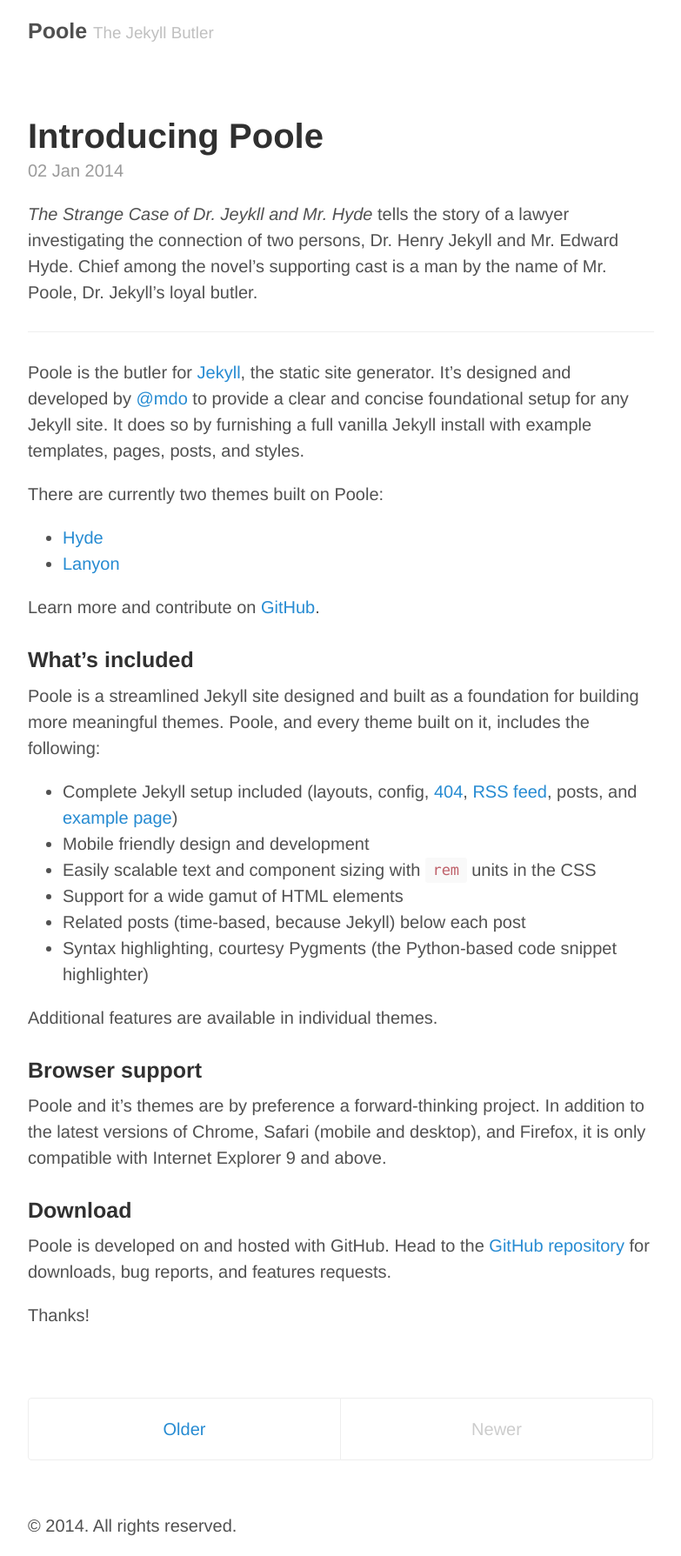
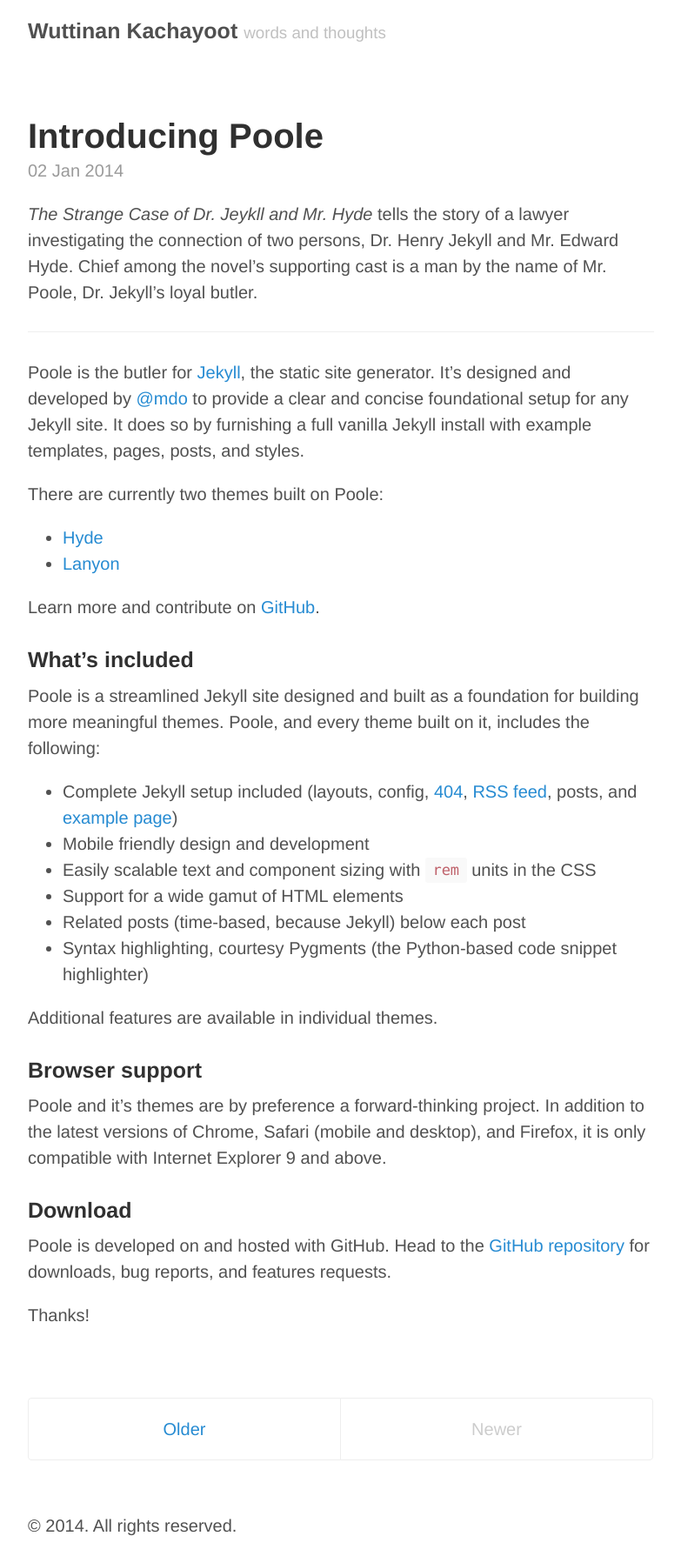
Before and after one commit to wuttinan/wuttinan.github.io, a Jekyll site: the page built from index.html, in a window 1280 px wide. Shown: the whole page at 87% size, without its empty margins (248-1031 px from the left). Built offline with Jekyll 4.4.1, drawn with Linux system fonts in a browser that asks for light colours; Markdown is read by kramdown in place of the engine named in the settings; the list of posts is cut into pages by our own code.

Commit message:
change site config

```diff
--- a/_config.yml
+++ b/_config.yml
@@ -6,17 +6,17 @@
 permalink:        pretty
 
 # Setup
-title:            Poole
-tagline:          The Jekyll Butler
-url:              http://getpoole.com
+title:            Wuttinan Kachayoot
+tagline:          words and thoughts
+url:              http://wuttinan.com
 paginate:         1
 baseurl:          /
 author:
-  name:           Mark Otto
-  url:            https://twitter.com/mdo
-  email:          markdotto@gmail.com
+  name:           Wuttinan Kachyoot
+  url:            https://wuttinan.com
+  email:          wuttinan@me.com
 
 # Custom vars
 version:          1.0.0
 github:
-  repo:           https://github.com/poole/poole
+  repo:           https://github.com/wuttinan/wuttinan.github.io
```
